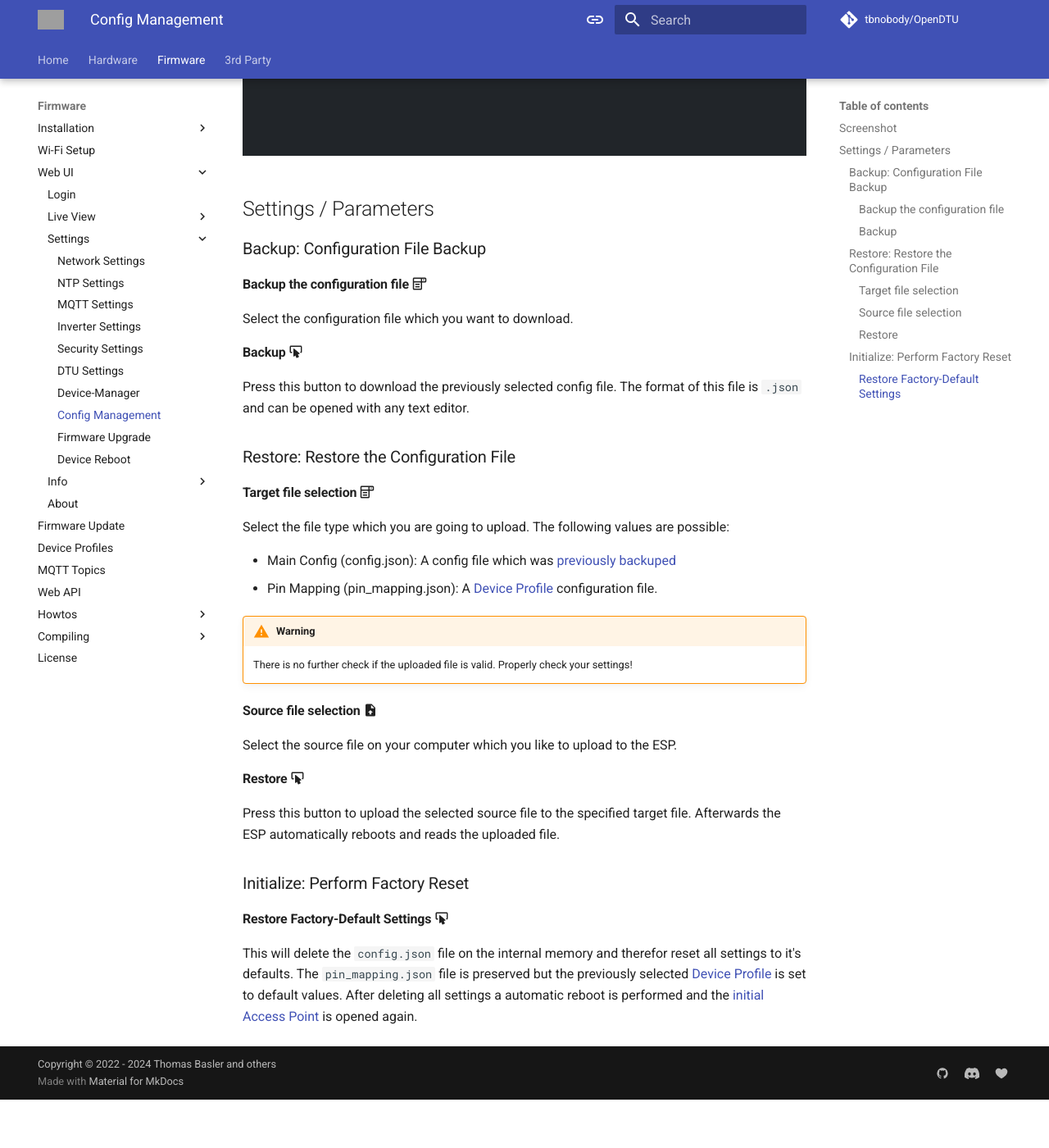
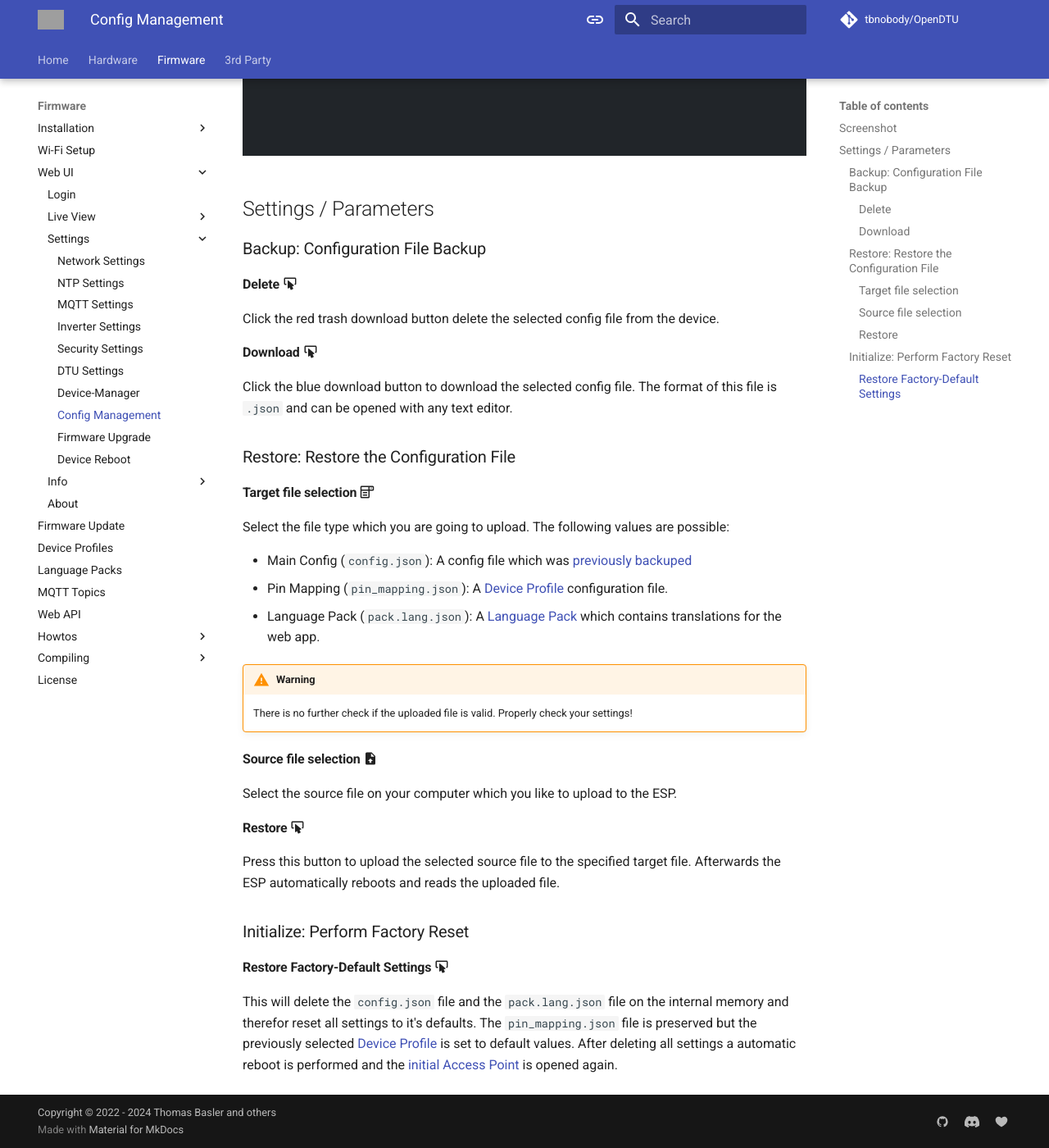
Before and after one commit to tbnobody/OpenDTU-docs, an MkDocs documentation site: the page built from docs/firmware/configuration/config_settings.md, in a window 1280 px wide and 1400 px high, scrolled down 645 px. Shown: the whole window at 82% size. Built offline with MkDocs 1.6.1 and Material for MkDocs 9.7.7, drawn with Linux system fonts in a browser that asks for light colours; comment, search, counter and statistics services are not loaded; before the commit the page ends 1986 px from its top, so only the background shows below that; grey boxes are pictures that could not be loaded.

Commit message:
Describe language packs and adjust the file upload view

```diff
--- a/docs/firmware/configuration/config_settings.md
+++ b/docs/firmware/configuration/config_settings.md
@@ -8,13 +8,13 @@
 
 ### Backup: Configuration File Backup
 
-#### Backup the configuration file :material-form-dropdown:{title="Dropdown"}
+#### Delete :material-button-cursor:{title="Button"}
 
-Select the configuration file which you want to download.
+Click the red trash download button delete the selected config file from the device.
 
-#### Backup :material-button-cursor:{title="Button"}
+#### Download :material-button-cursor:{title="Button"}
 
-Press this button to download the previously selected config file. The format of this file is `.json` and can be opened with any text editor.
+Click the blue download button to download the selected config file. The format of this file is `.json` and can be opened with any text editor.
 
 ### Restore: Restore the Configuration File
 
@@ -22,8 +22,9 @@ Press this button to download the previously selected config file. The format of
 
 Select the file type which you are going to upload. The following values are possible:
 
-* Main Config (config.json): A config file which was [previously backuped](#backup-configuration-file-backup)
-* Pin Mapping (pin_mapping.json): A [Device Profile](../device_profiles.md) configuration file.
+* Main Config (`config.json`): A config file which was [previously backuped](#backup-configuration-file-backup)
+* Pin Mapping (`pin_mapping.json`): A [Device Profile](../device_profiles.md) configuration file.
+* Language Pack (`pack.lang.json`): A [Language Pack](../language_pack.md) which contains translations for the web app.
 
 !!! warning "Warning"
 
@@ -41,5 +42,5 @@ Press this button to upload the selected source file to the specified target fil
 
 #### Restore Factory-Default Settings :material-button-cursor:{title="Button"}
 
-This will delete the `config.json` file on the internal memory and therefor reset all settings to it's defaults. The `pin_mapping.json` file is preserved but the previously selected [Device Profile](../device_profiles.md) is set to default values.
+This will delete the `config.json` file and the `pack.lang.json` file on the internal memory and therefor reset all settings to it's defaults. The `pin_mapping.json` file is preserved but the previously selected [Device Profile](../device_profiles.md) is set to default values.
 After deleting all settings a automatic reboot is performed and the [initial Access Point](../wifi_setup.md) is opened again.
--- a/mkdocs.yml
+++ b/mkdocs.yml
@@ -153,6 +153,7 @@ nav:
       - firmware/configuration/about.md
     - firmware/update.md
     - firmware/device_profiles.md
+    - firmware/language_pack.md
     - firmware/mqtt_topics.md
     - firmware/web_api.md
     - Howtos:
```
Also changed, not shown: docs/firmware/language_pack.md (added, +42 -0 lines), docs/assets/images/screenshots/config_settings.png.
